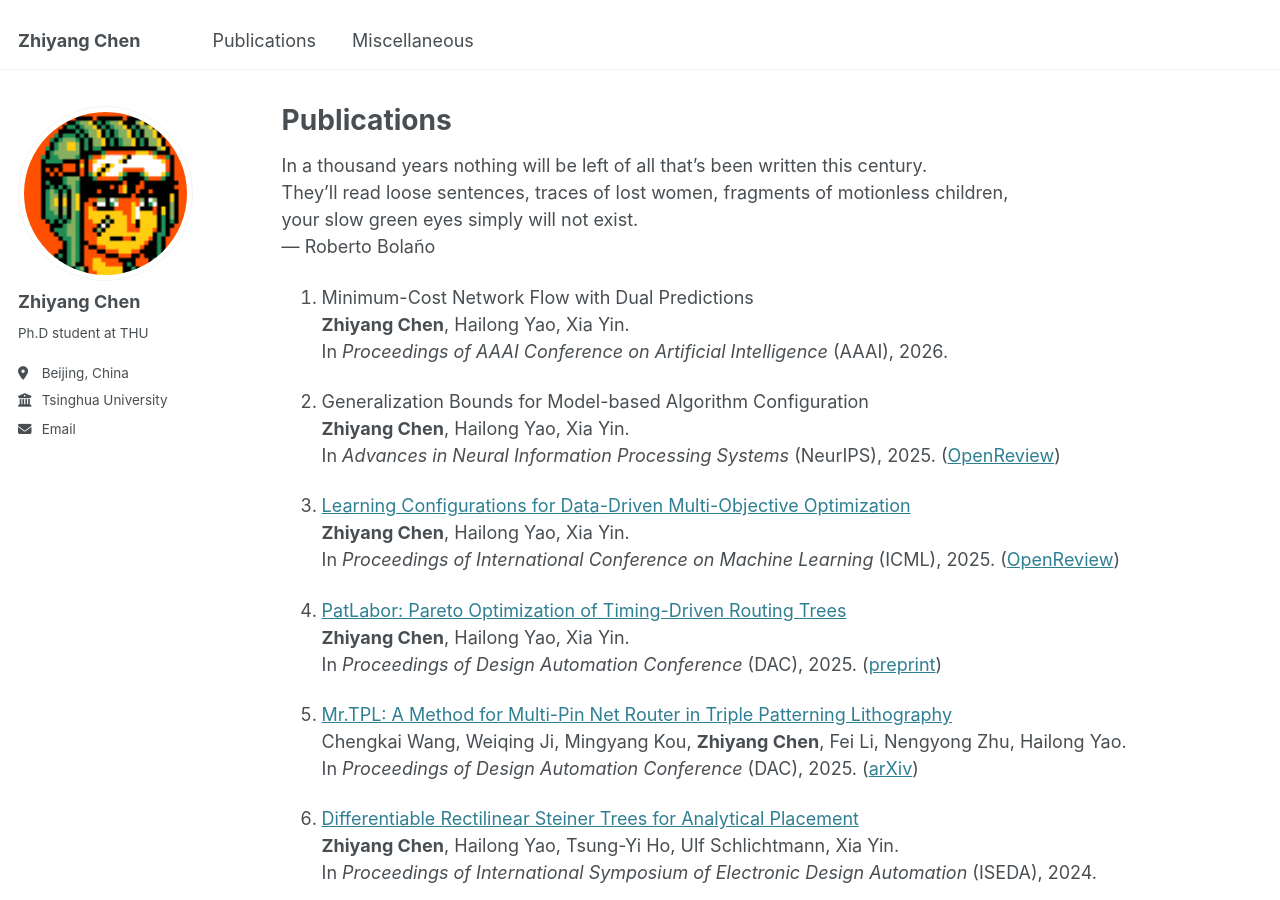
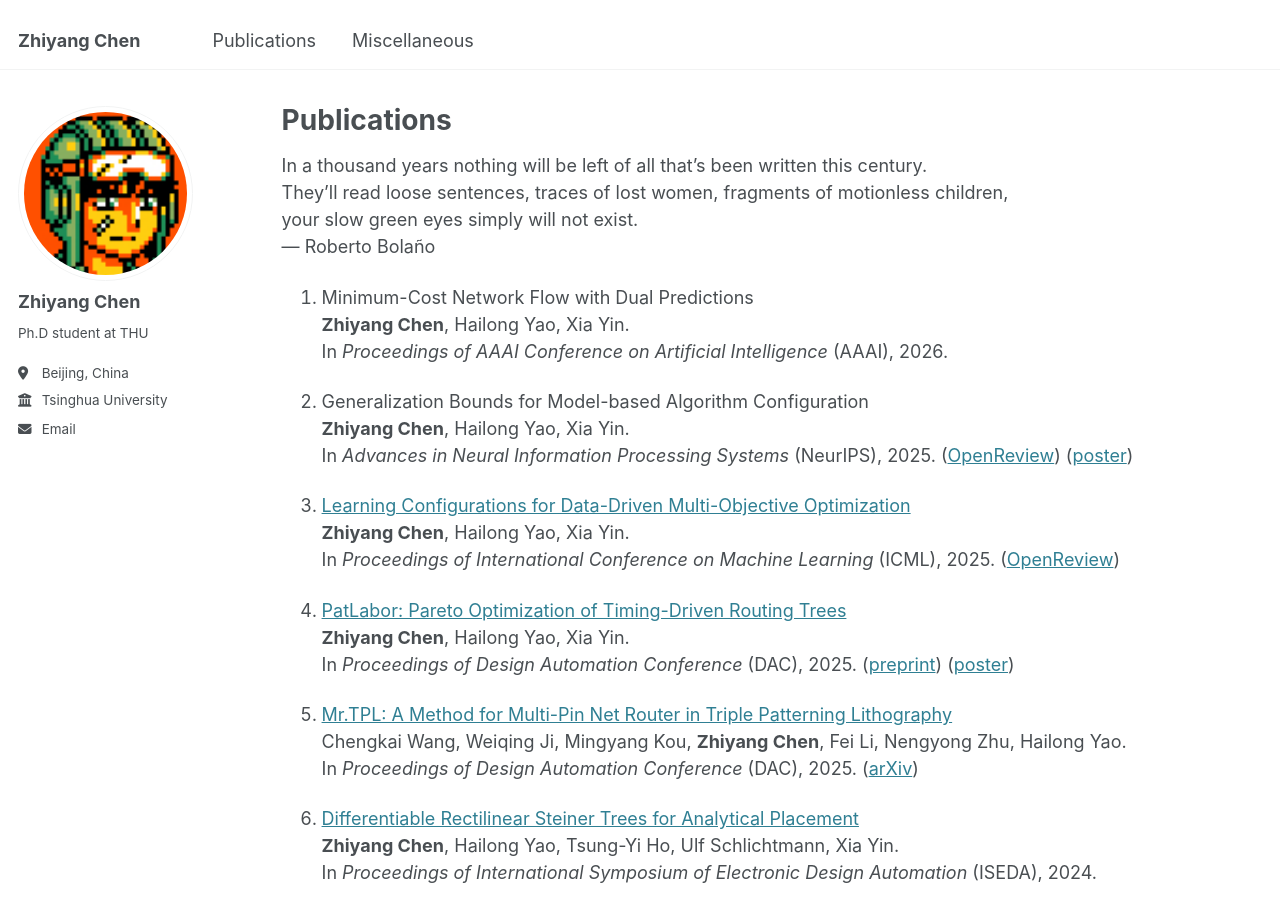
Before and after one commit to chen-zhi-yang/chen-zhi-yang.github.io, a Jekyll site: the page built from _pages/publications.md, in a window 1280 px wide and 900 px high. Built offline with Jekyll 4.4.1, drawn with Linux system fonts in a browser that asks for light colours.

Commit message:
Modify pubs

```diff
--- a/_pages/publications.md
+++ b/_pages/publications.md
@@ -22,7 +22,7 @@ In *Proceedings of AAAI Conference on Artificial Intelligence* (AAAI), 2026.
 
 1. Generalization Bounds for Model-based Algorithm Configuration
 **Zhiyang Chen**, Hailong Yao, Xia Yin.
-In *Advances in Neural Information Processing Systems* (NeurIPS), 2025. ([OpenReview](https://openreview.net/pdf?id=bAJCfIywYl))
+In *Advances in Neural Information Processing Systems* (NeurIPS), 2025. ([OpenReview](https://openreview.net/pdf?id=bAJCfIywYl)) ([poster](https://chen-zhi-yang.github.io/files/neurips25-poster.pdf))
 
 1. [Learning Configurations for Data-Driven Multi-Objective Optimization](https://proceedings.mlr.press/v267/chen25ce.html)
 **Zhiyang Chen**, Hailong Yao, Xia Yin.
@@ -30,7 +30,7 @@ In *Proceedings of International Conference on Machine Learning* (ICML), 2025. (
 
 1. [PatLabor: Pareto Optimization of Timing-Driven Routing Trees](https://ieeexplore.ieee.org/document/11133098)
 **Zhiyang Chen**, Hailong Yao, Xia Yin.
-In *Proceedings of Design Automation Conference* (DAC), 2025. ([preprint](https://chen-zhi-yang.github.io/files/Pareto_Optimization_of_Timing_Driven_Routing_Trees.pdf))
+In *Proceedings of Design Automation Conference* (DAC), 2025. ([preprint](https://chen-zhi-yang.github.io/files/Pareto_Optimization_of_Timing_Driven_Routing_Trees.pdf)) ([poster](https://chen-zhi-yang.github.io/files/patlabor-poster.pdf))
 
 1. [Mr.TPL: A Method for Multi-Pin Net Router in Triple Patterning Lithography](https://ieeexplore.ieee.org/document/11132965)
 Chengkai Wang, Weiqing Ji, Mingyang Kou, **Zhiyang Chen**, Fei Li, Nengyong Zhu, Hailong Yao.
```
Also changed, not shown: 2 other files.
